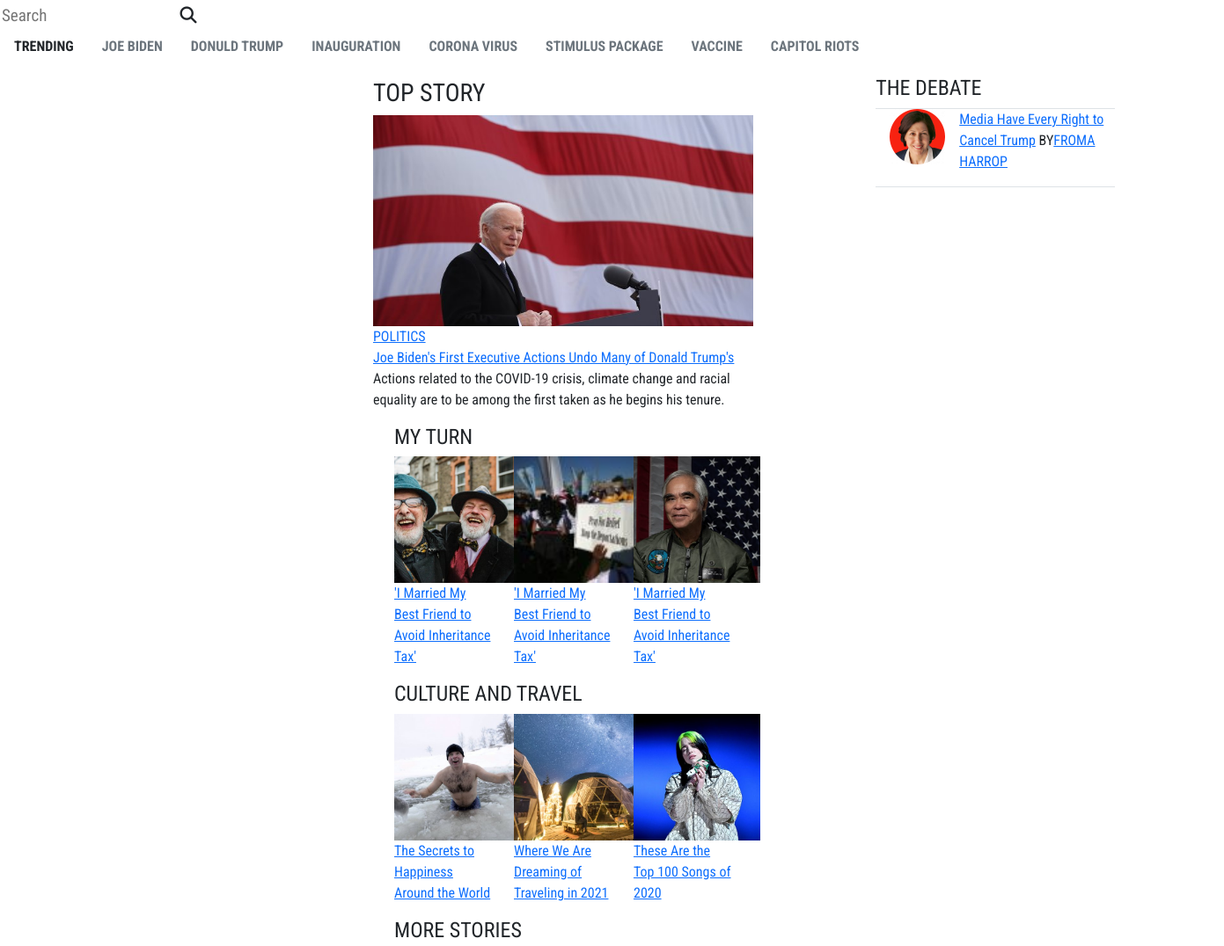
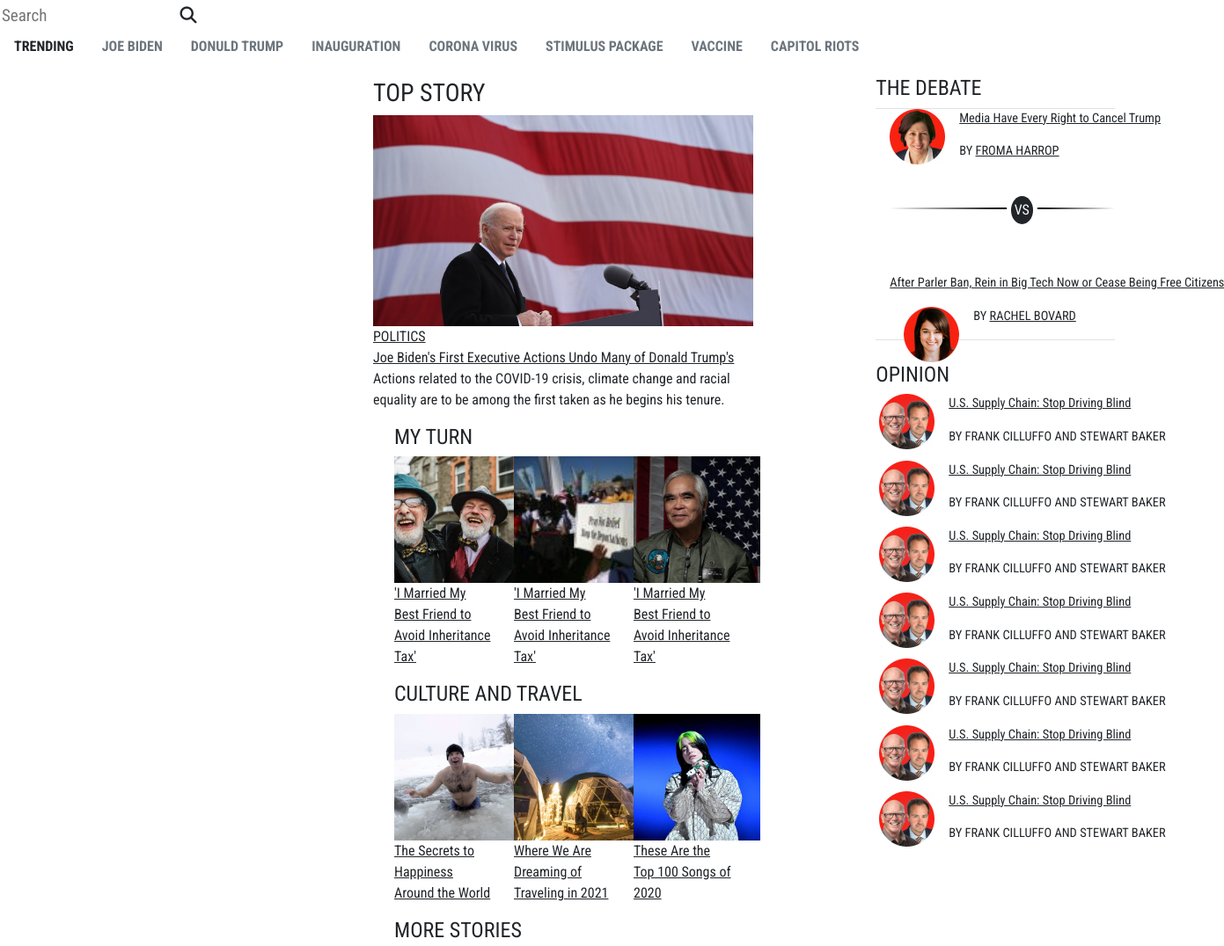
Before and after one commit to danmainah/newsweek, a website: page index.html in a window 1280 px wide. Shown: the part 170-1246 px from the top of the page at 88% size, 1391 px wide, since content can reach past the window. Drawn offline with nearby package versions, Linux system fonts and the light colour scheme.

Commit message:
Add the opinion section

```diff
--- a/css/style.css
+++ b/css/style.css
@@ -1,5 +1,9 @@
 * {
   font-family: 'Roboto Condensed', sans-serif;
+}
+
+a {
+  color: inherit;
 }
 
 .bg-news {
@@ -84,12 +88,27 @@ width: 27rem;
   width: 20rem;
   margin-right: 0%;
  }
+.debate-co {
+  display: inline;
+  float:left;
+  font-size: .9rem;
+  padding-right: 1rem;
 
- .debate-con{
-  font-size: 1rem;
+}
+.debate-img {
+  display:inline;
+  float: right;
   padding-left: 1rem;
+}
+ .debate-con {
+  white-space: nowrap;
+  font-size: .9rem;
+  padding-left: 1rem;
+  max-width: 20rem;
  }
-
+  .debate-con p{
+    max-width: 20rem;
+  }
  .debate-con img{
    display: inline;
    float: left;
@@ -107,6 +126,43 @@ width: 27rem;
 }
 footer .hsl{
   height: 1 rem;
+}
+
+.divider {								/* minor cosmetics */
+  display: table;
+  font-size: 1rem;
+  text-align: center;
+  width: 100%; 						/* divider width */
+  margin: 40px auto;					/* spacing above/below */
+}
+.divider span { display: table-cell; position: relative; }
+.divider span:first-child, .divider span:last-child {
+  width: 60%;
+  top: 13px;							/* adjust vertical align */
+  -moz-background-size: 100% 2px; 	/* line width */
+  background-size: 100% 2px; 			/* line width */
+  background-position: 0 0, 0 100%;
+  background-repeat: no-repeat;
+}
+.divider span:first-child {				/* color changes in here */
+  background-image: -webkit-gradient(linear, 0 0, 0 100%, from(transparent), to(#000));
+  background-image: -webkit-linear-gradient(180deg, transparent, #000);
+  background-image: -moz-linear-gradient(180deg, transparent, #000);
+  background-image: -o-linear-gradient(180deg, transparent, #000);
+  background-image: linear-gradient(90deg, transparent, #000);
+}
+.divider span:nth-child(2) {
+  color: #000;
+  padding: 0px 5px;
+  width: auto;
+   white-space: nowrap;
+}
+.divider span:last-child {				/* color changes in here */
+  background-image: -webkit-gradient(linear, 0 0, 0 100%, from(#000), to(transparent));
+  background-image: -webkit-linear-gradient(180deg, #000, transparent);
+  background-image: -moz-linear-gradient(180deg, #000, transparent);
+  background-image: -o-linear-gradient(180deg, #000, transparent);
+  background-image: linear-gradient(90deg, #000, transparent);
 }
 
 @media screen and (min-width: 768px) {
--- a/index.html
+++ b/index.html
@@ -186,20 +186,69 @@
 
     </div>
     <!-- aside section -->
-    <div class="container-fluid">
+    <div class="container">
         <aside class= "row justify-content-end">
             <div class="debate row justify-content-end">
                 <div class="c align-items-lg-start pt-3">
                     <h4 >THE DEBATE</h4>
                     <div class="debate-con border-top border-bottom">
-                        <img src="img/froma-harrop.png" class="img-circle" alt="froma">
-                        <p><a href="#">Media Have Every Right to Cancel Trump</a>  BY<a href="#">FROMA HARROP</a> </p>
+                            <img src="img/froma-harrop.png" class="img-circle" alt="froma">
+                            <p><a href="#">Media Have Every Right to Cancel Trump</a> </p>
+                           <p> <span>BY </span><a href="#">FROMA HARROP</a> </p>
+                           <div class="divider"><span></span><span><p class="bg-dark rounded-circle text-light vs d-inline-block  p-1"> VS </p></span><span></span></div>
+                            <p><a href="#">After Parler Ban, Rein in Big Tech Now or Cease Being Free Citizens</a> </p>
+                           <img class="debate-img" src="img/rachel-bovard.png" class="img-circle " alt="froma">
+                            <p>BY <a href="#">RACHEL BOVARD</a> </p>
+
                    </div>
 
                 </div>
             </div>
-        </aside>
+             <!-- Opinion section -->
+             <div class="row  ">
+                <h4>OPINION</h4>
+                    <div class=" debate-con">
+                        <img src="img/frank-cilluffo-stewart-baker.png" class="img-circle" alt="froma">
+                        <p><a href="#">U.S. Supply Chain: Stop Driving Blind</a> </p>
+                        BY FRANK CILLUFFO AND STEWART BAKER</p>
+                    </div>
 
+                    <div class=" debate-con ">
+                        <img src="img/frank-cilluffo-stewart-baker.png" class="img-circle" alt="froma">
+                        <p><a href="#">U.S. Supply Chain: Stop Driving Blind</a> </p>
+                        BY FRANK CILLUFFO AND STEWART BAKER</p>
+                    </div>
+
+                    <div class="debate-con">
+                        <img src="img/frank-cilluffo-stewart-baker.png" class="img-circle" alt="froma">
+                        <p><a href="#">U.S. Supply Chain: Stop Driving Blind</a> </p>
+                        BY FRANK CILLUFFO AND STEWART BAKER</p>
+                    </div>
+
+                    <div class=" debate-con">
+                        <img src="img/frank-cilluffo-stewart-baker.png" class="img-circle" alt="froma">
+                        <p><a href="#">U.S. Supply Chain: Stop Driving Blind</a> </p>
+                        BY FRANK CILLUFFO AND STEWART BAKER</p>
+                    </div>
+
+                    <div class=" debate-con">
+                        <img src="img/frank-cilluffo-stewart-baker.png" class="img-circle" alt="froma">
+                        <p><a href="#">U.S. Supply Chain: Stop Driving Blind</a> </p>
+                        BY FRANK CILLUFFO AND STEWART BAKER</p>
+                    </div>
+
+                    <div class=" debate-con">
+                        <img src="img/frank-cilluffo-stewart-baker.png" class="img-circle" alt="froma">
+                        <p><a href="#">U.S. Supply Chain: Stop Driving Blind</a> </p>
+                        BY FRANK CILLUFFO AND STEWART BAKER</p>
+                    </div>
+
+                    <div class=" debate-con">
+                        <img src="img/frank-cilluffo-stewart-baker.png" class="img-circle" alt="froma">
+                        <p><a href="#">U.S. Supply Chain: Stop Driving Blind</a> </p>
+                        BY FRANK CILLUFFO AND STEWART BAKER</p>
+                    </div>
+            </div>
 
 
     </div>
```
Also changed, not shown: img/icon.png (added).
